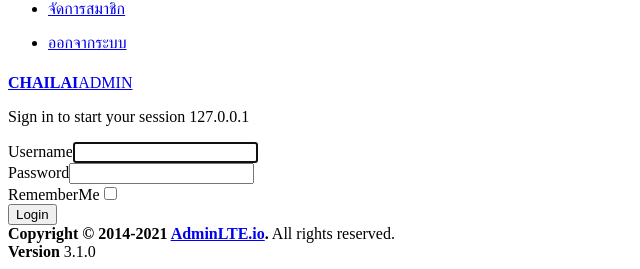
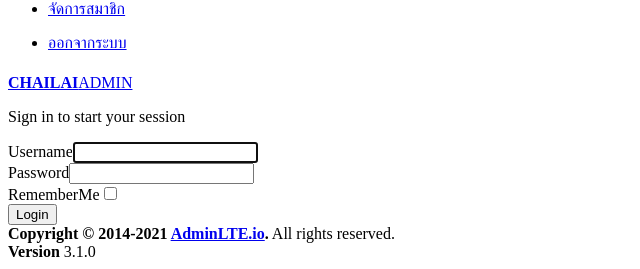
Before and after one commit to kimookpong/chailaiburger, a Yii app: template backend/views/site/login.php in a window 1280 px wide. Shown: the part 1737-2006 px from the top of the page, without its empty margins (0-640 px from the left). Run offline with PHP 8.4 and a stand-in for Yii, Linux system fonts and the light colour scheme; the template is opened without the code that fills it, so the values that code supplies are empty; form fields are guessed from the names that the template uses; some libraries are stand-ins or nearby versions.

Commit message:
Update login.php

```diff
--- a/backend/views/site/login.php
+++ b/backend/views/site/login.php
@@ -17,11 +17,7 @@ $this->title = 'Login';
       <a href="../../index2.html" class="h1"><b>CHAILAI</b>ADMIN</a>
     </div>
     <div class="card-body">
-      <p class="login-box-msg">Sign in to start your session
-        <?php
-        echo $_SERVER['REMOTE_ADDR'];
-        ?>
-      </p>
+      <p class="login-box-msg">Sign in to start your session</p>
 
       <?php $form = ActiveForm::begin(['id' => 'login-form']); ?>
       <?= $form->field($model, 'username')->textInput(['autofocus' => true]) ?>
```
